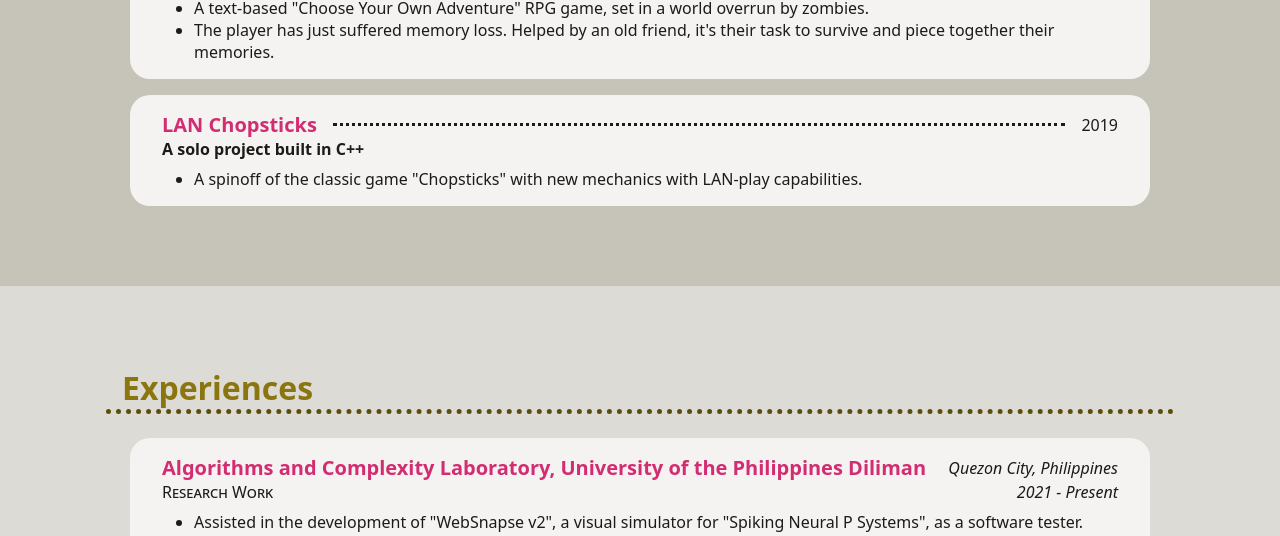
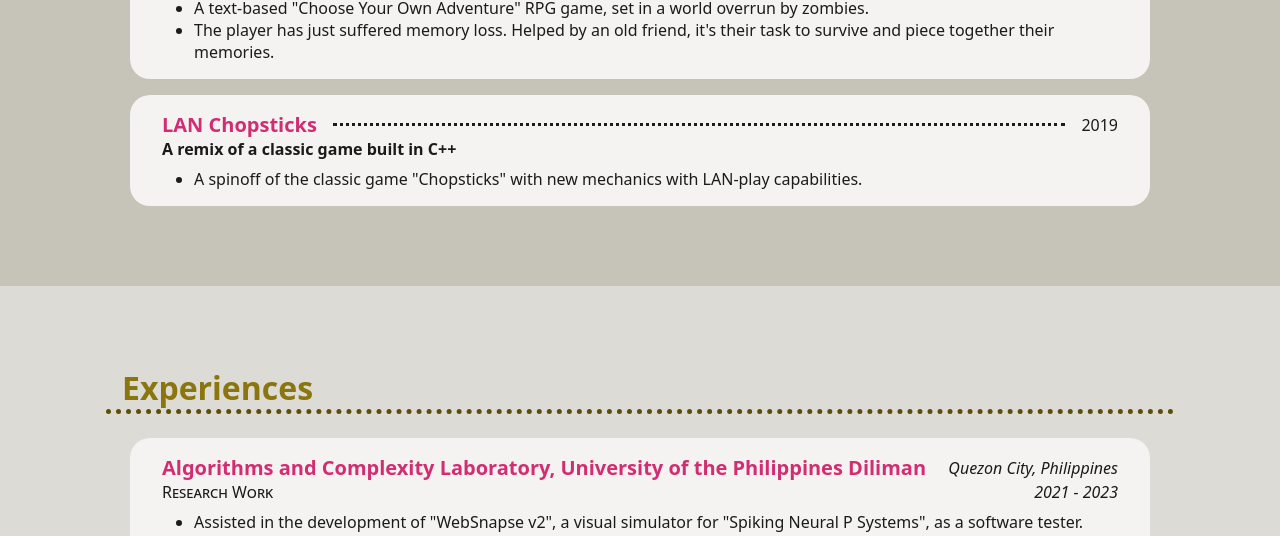
Before and after one commit to jvmenina/jvmenina.github.io, a React (Vite) app: page / in a window 1280 px wide. Shown: the part 3011-3547 px from the top of the page. Built offline with nearby package versions, Linux system fonts and the light colour scheme; the HTML template or start-up script is replaced by a standard one.

Commit message:
Minor content changes

```diff
--- a/src/section_Experiences.tsx
+++ b/src/section_Experiences.tsx
@@ -68,7 +68,7 @@ export function ExperiencesSection() {
             company={"Algorithms and Complexity Laboratory, University of the Philippines Diliman"}
             work={"Research Work"}
             location={"Quezon City, Philippines"}
-            year={"2021 - Present"}
+            year={"2021 - 2023"}
             description={[
               "Assisted in the development of \"WebSnapse v2\", a visual simulator for \"Spiking Neural P Systems\", as a software tester.",
               "Developed parallel systems that can generate Hilbert and Sierpiński Space-Filling Curves."
--- a/src/section_Projects.tsx
+++ b/src/section_Projects.tsx
@@ -224,7 +224,7 @@ export function ProjectsSection() {
           <ProjectComp
             id={"Projects-Chopsticks"}
             title={"LAN Chopsticks"}
-            subtitle={"A solo project built in C++"}
+            subtitle={"A remix of a classic game built in C++"}
             year={"2019"}
             description={[
               'A spinoff of the classic game "Chopsticks" with new mechanics with LAN-play capabilities.',
```
